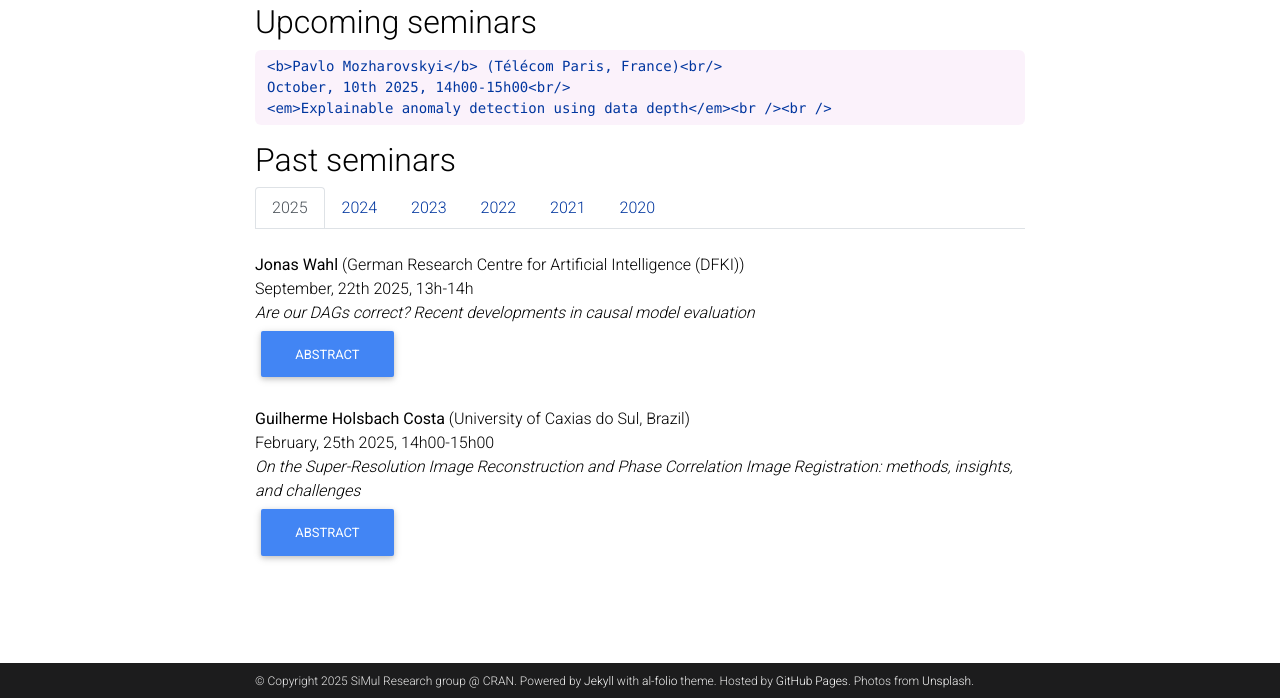
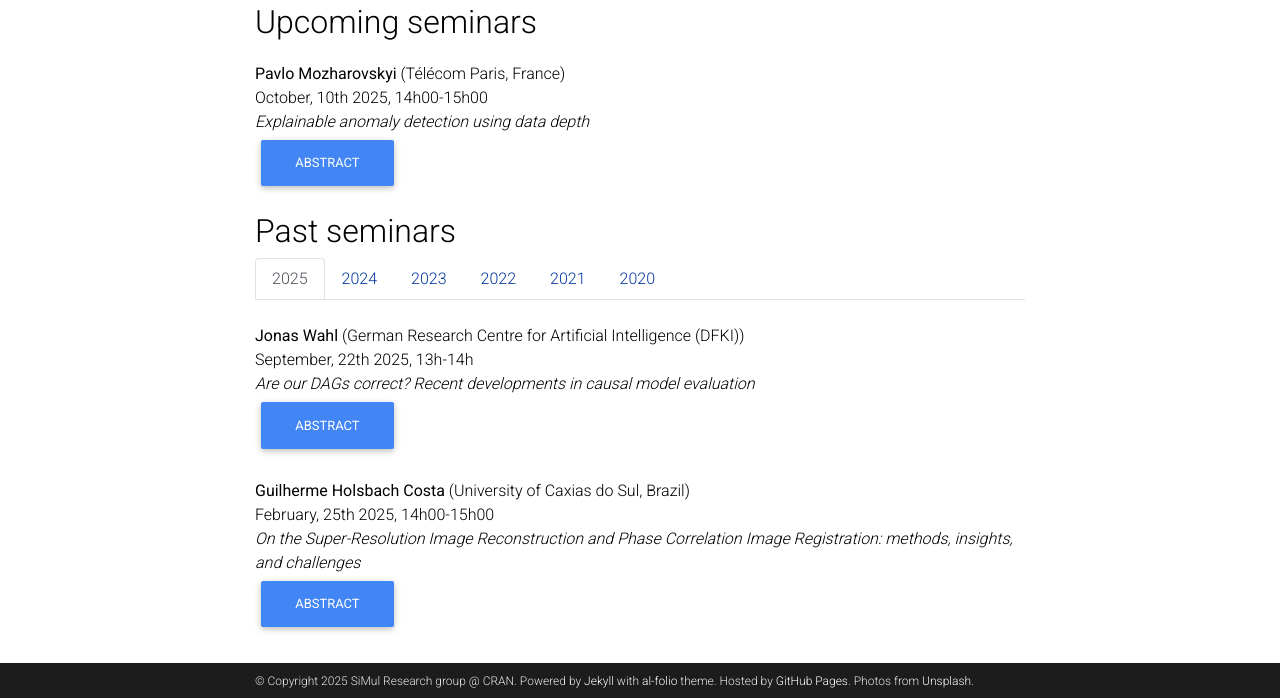
Before and after one commit to cran-simul/cran-simul.github.io, a Jekyll site: the page built from _pages/seminars.md, in a window 1280 px wide and 900 px high, scrolled down 549 px, cut to the strip 202-900 px from the top of the window. Built offline with Jekyll 4.4.1, drawn with Linux system fonts in a browser that asks for light colours; comment, search, counter and statistics services are not loaded; a style sheet for code colours, icons or effects is not loaded.

Commit message:
fix template

```diff
--- a/_pages/seminars.md
+++ b/_pages/seminars.md
@@ -44,51 +44,36 @@ The calendar below includes internal team meetings (GT SiMul) and seminars from
 {% endif %}
 {% endfor %} -->
 
-<!-- ## Past seminars
 
-
-{%- for y in page.years %}
-  <h2 class="year">{{y}}</h2>
-{% assign seminars = site.data.seminarlist | where: "year", {{y}} %}
-{% for seminar in seminars %}
-{% if seminar.active == 0%}
-
-
-
-
-  <b>{{ seminar.speaker }}</b> ({{seminar.institution}})<br/>
-  {{seminar.date}}<br/>
-   <em>{{ seminar.title }}</em><br />
-
-<p>
-    <button class="btn btn-primary" type="button" data-toggle="collapse" data-target="#collapse-past-{{forloop.index}}" aria-expanded="false" aria-controls="collapse-past-{{forloop.index}}">
-    Abstract
-  </button> {% if seminar.pdf%} <button type="button" class="btn btn-light" onclick="window.location='/assets/seminars/{{seminar.pdf}}';">slides</button> {% endif %}
-</p>
-<div class="collapse" id="collapse-past-{{forloop.index}}">
-  <div class="card card-body">
-{{seminar.abstract}}
-  </div>
-</div>
-
-{% endif %}
-{% endfor %}
-{% endfor %} -->
 
 
 
 ## Upcoming seminars
 
+<div style="margin-top:20px; margin-bottom:20px;">
 {% assign upcoming_seminars = site.data.seminarlist | where: "active", 1 %}
 {% if upcoming_seminars.size > 0 %}
   {% for seminar in upcoming_seminars %}
     <b>{{ seminar.speaker }}</b> ({{seminar.institution}})<br/>
     {{seminar.date}}<br/>
-    <em>{{ seminar.title }}</em><br /><br />
+    <em>{{ seminar.title }}</em><br />
+    <button class="btn btn-primary" type="button" data-toggle="collapse" data-target="#collapse-upcoming-{{forloop.index}}" aria-expanded="false" aria-controls="collapse-upcoming-{{forloop.index}}">
+      Abstract
+    </button>
+    {% if seminar.pdf %}
+      <button type="button" class="btn btn-light" onclick="window.location='/assets/seminars/{{seminar.pdf}}';">slides</button>
+    {% endif %}
+    <div class="collapse" id="collapse-upcoming-{{forloop.index}}">
+      <div class="card card-body">
+        {{seminar.abstract}}
+      </div>
+    </div>
+    <br/>
   {% endfor %}
 {% else %}
   <p>There are no upcoming seminars at the moment. Please check back later.</p>
 {% endif %}
+</div>
 
 
 ## Past seminars
```
